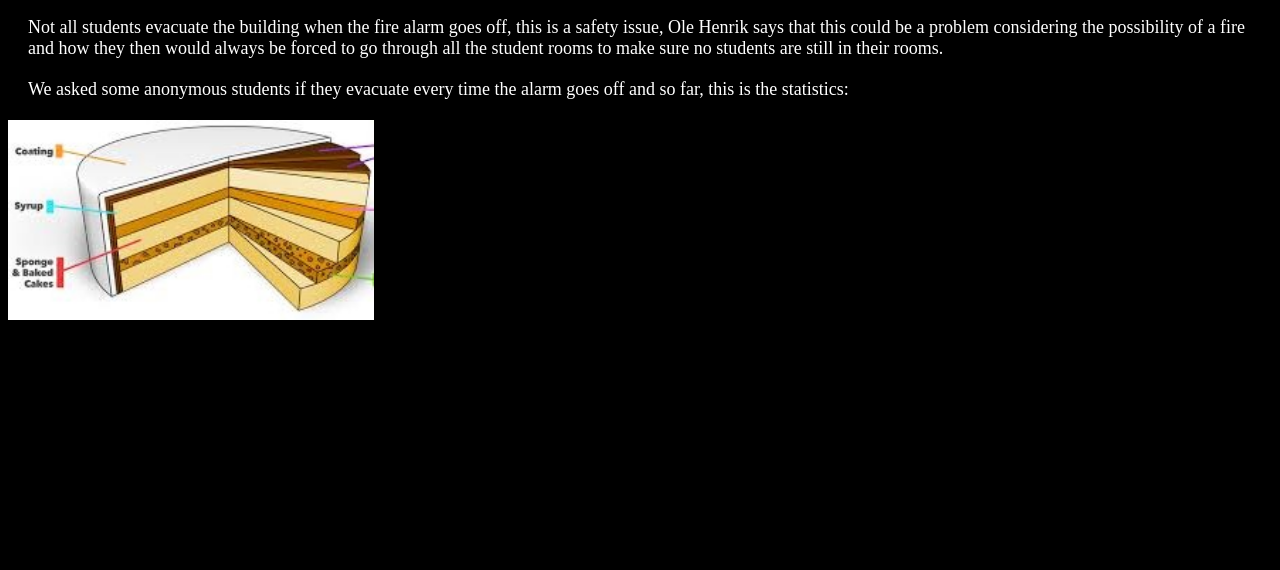
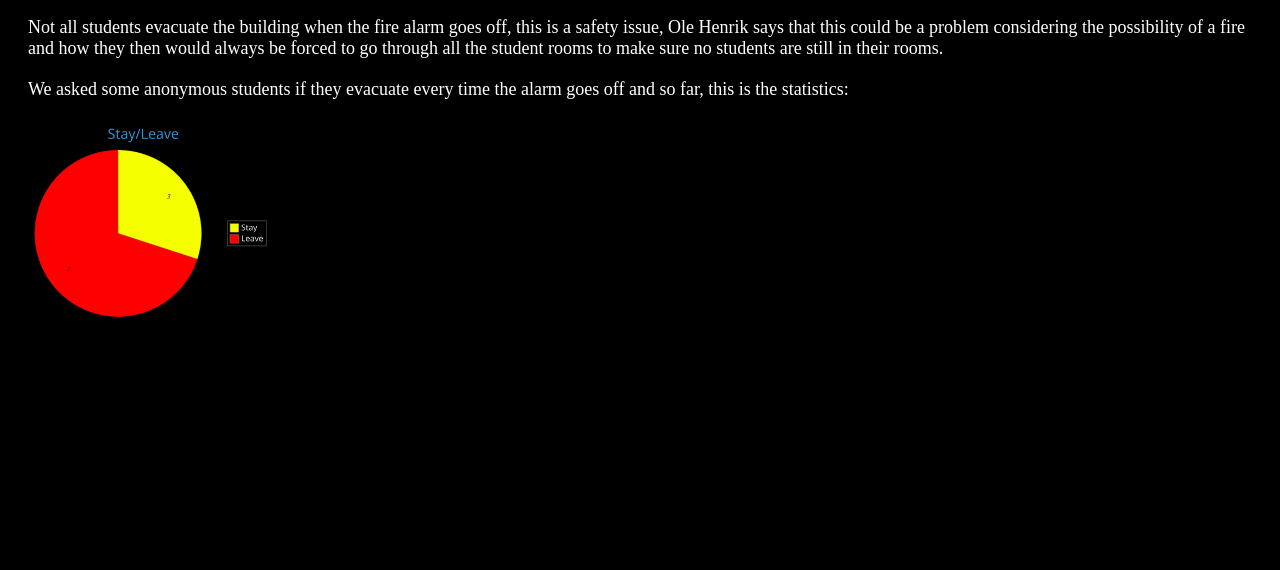
Before and after one commit to Hatelyn/Communication-design-2024-Group-17, a plain HTML site: page index.html in a window 1280 px wide. Shown: the part 6424-6994 px from the top of the page. Drawn offline with Linux system fonts and the light colour scheme.

Commit message:
Pie Chart

```diff
--- a/index.html
+++ b/index.html
@@ -78,7 +78,7 @@
             <h2>Yet more do not evacuate</h2>
             <p>Not all students evacuate the building when the fire alarm goes off, this is a safety issue, Ole Henrik says that this could be a problem considering the possibility of a fire and how they then would always be forced to go through all the student rooms to make sure no students are still in their rooms. </p>
             <p>We asked some anonymous students if they evacuate every time the alarm goes off and so far, this is the statistics:</p>
-            <img src="./img/cake.jpg" alt="cake-diagram-of-evacuation-statistics" id="cake-diagram">
+            <img src="./img/Skjermbilde 2024-09-11 kl. 14.35.41.png" alt="cake-diagram-of-evacuation-statistics" id="cake-diagram">
         </article>
 
     <section id="layer6">
```
Also changed, not shown: img/Skjermbilde 2024-09-11 kl. 14.35.41.png (added).
